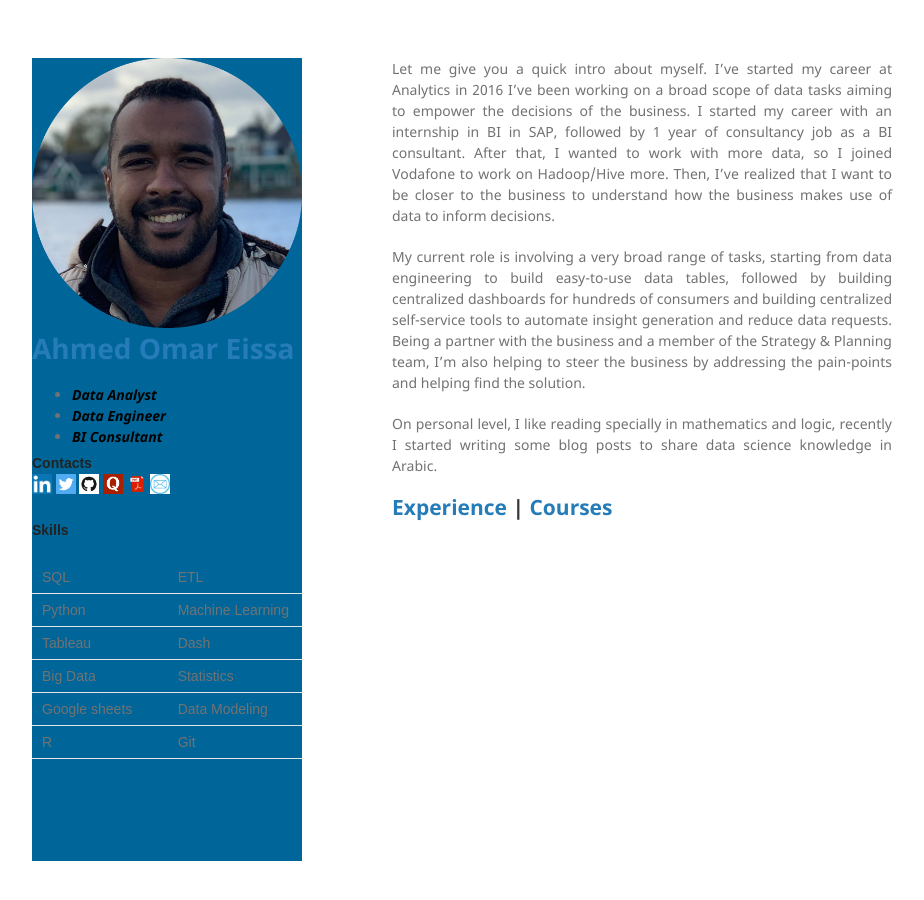
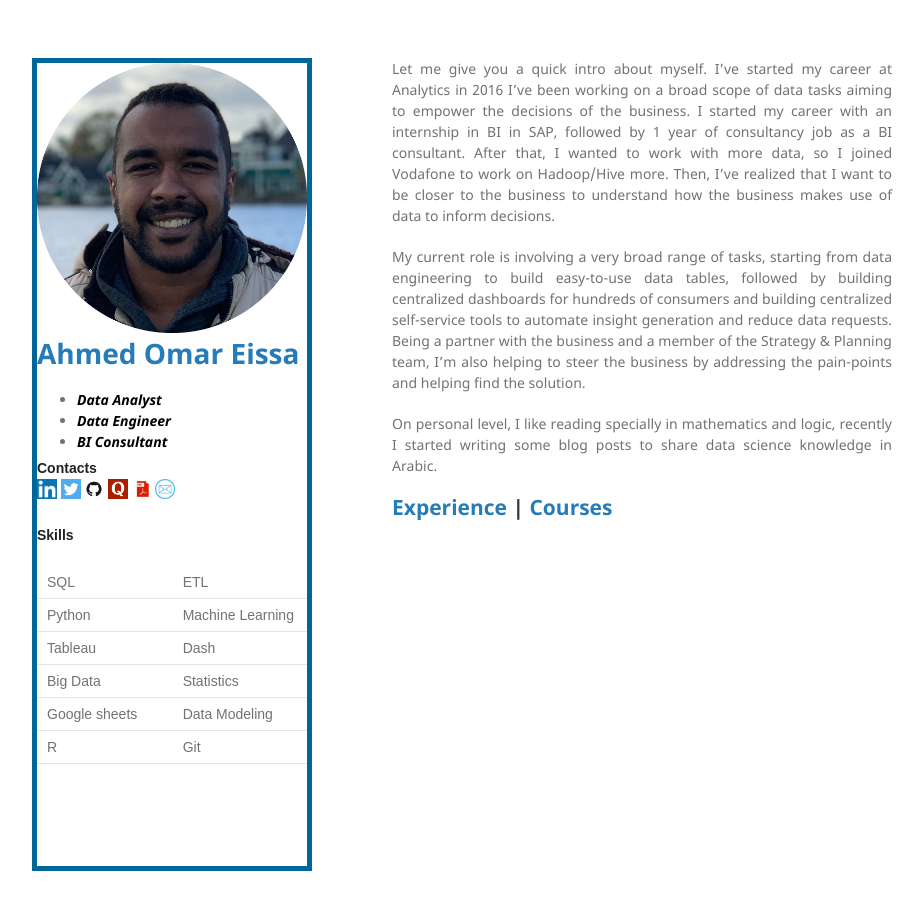
Before and after one commit to AhmedOmarEissa/AhmedOmarEissa.github.io, a Jekyll site: the page built from index.md, in a window 1280 px wide. Shown: the whole page, without its empty margins (178-1102 px from the left). Built offline with Jekyll 4.4.1, drawn with Linux system fonts in a browser that asks for light colours.

Commit message:
Update jekyll-theme-minimal.scss

```diff
--- a/_sass/jekyll-theme-minimal.scss
+++ b/_sass/jekyll-theme-minimal.scss
@@ -114,7 +114,7 @@
 }
 
 header {
-  background-color:#069;
+  border: 5px solid #069;
   width:270px;
   float:left;
   position:fixed;
```
